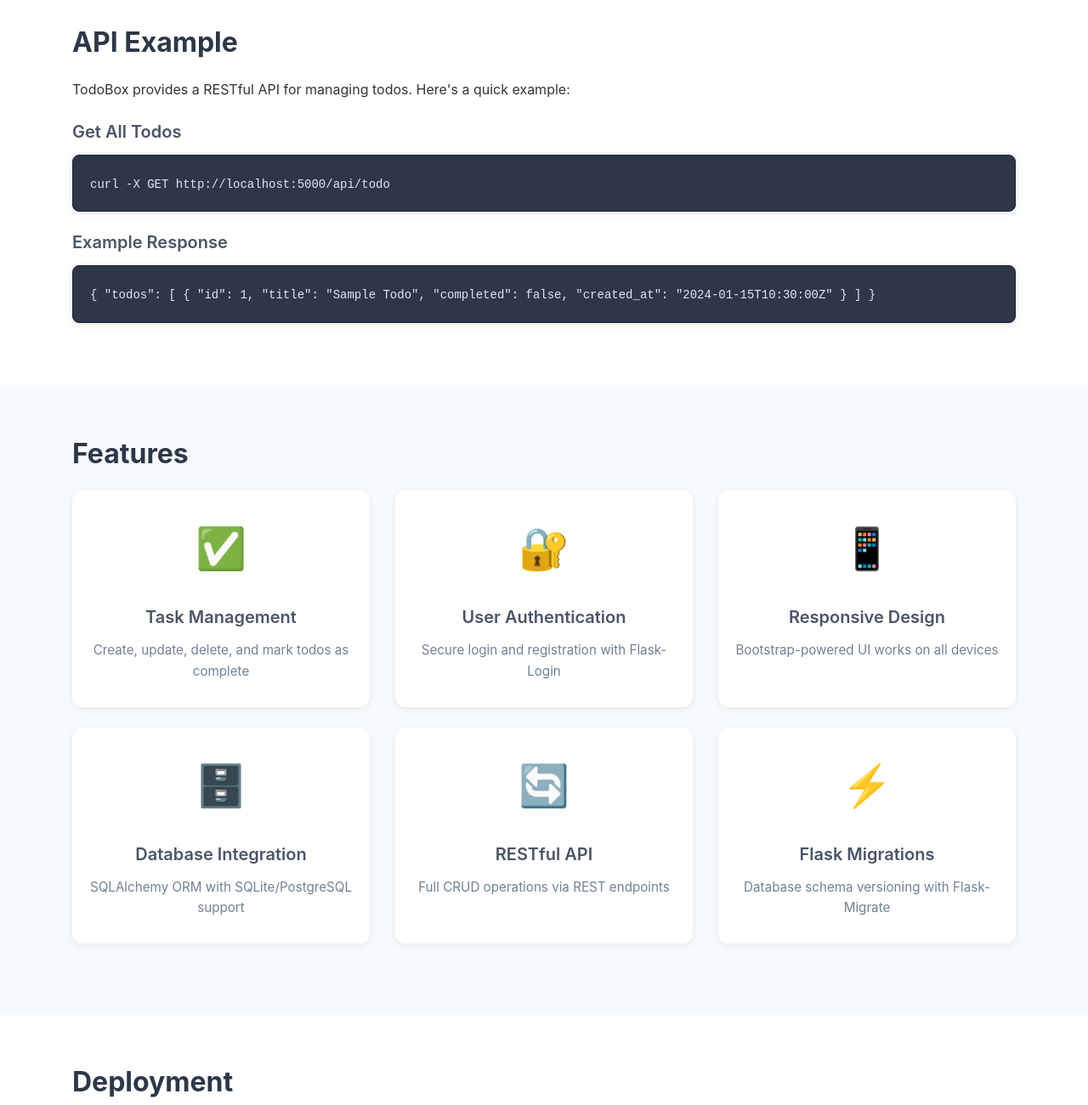
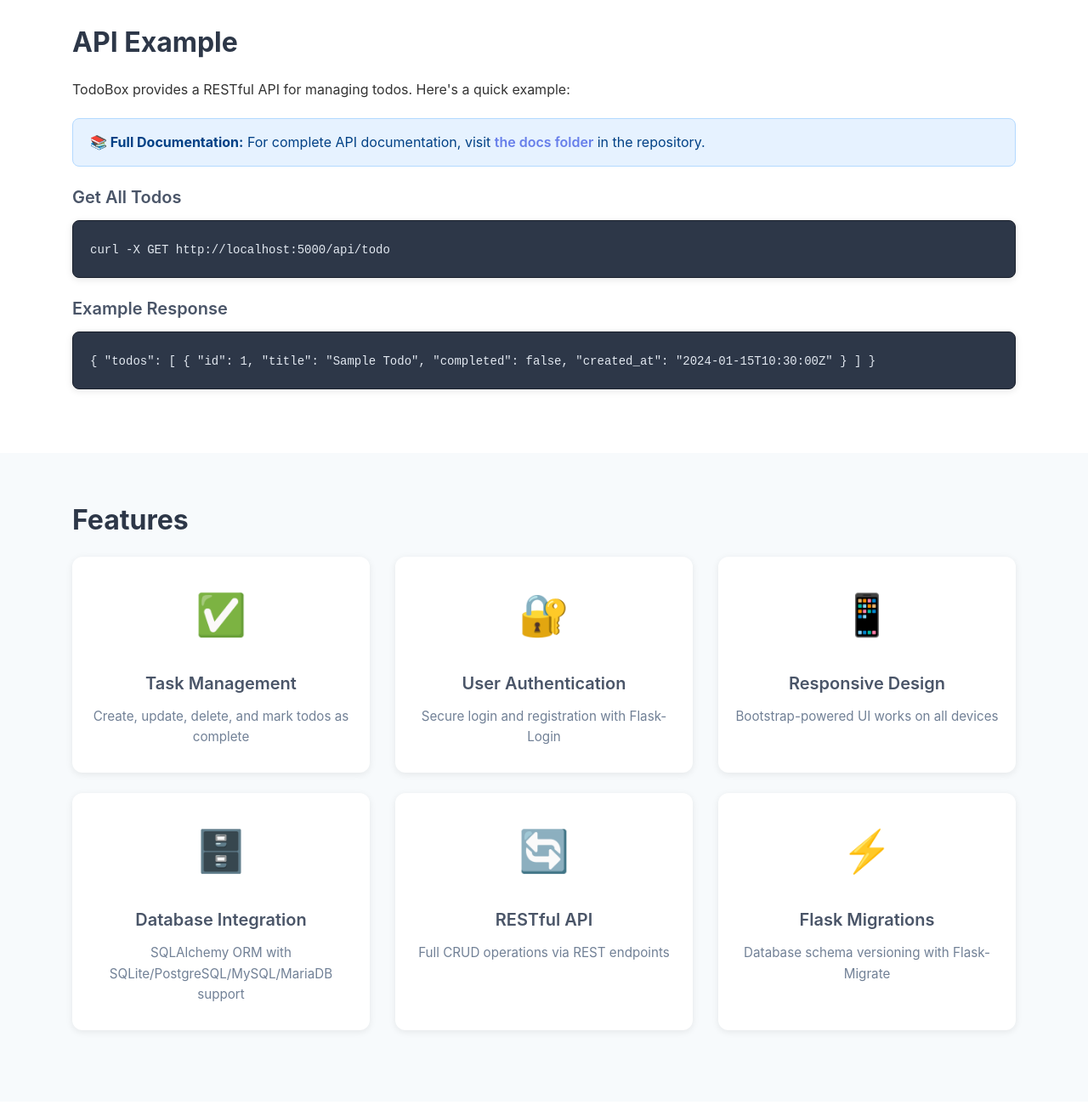
Before and after one commit to faizal2007/todobox-sites, a plain HTML site: page index.html in a window 1280 px wide. Shown: the part 1980-3280 px from the top of the page at 85% size. Drawn offline with nearby package versions, Linux system fonts and the light colour scheme.

Commit message:
update info about database support and add links to docs

```diff
--- a/index.html
+++ b/index.html
@@ -103,6 +103,11 @@
             <h2 class="mb-4">API Example</h2>
             <p>TodoBox provides a RESTful API for managing todos. Here's a quick example:</p>
 
+            <div class="alert alert-info" role="alert">
+                <strong>📚 Full Documentation:</strong> For complete API documentation, visit
+                <a href="https://github.com/faizal2007/todobox/tree/master/docs" target="_blank" style="color: #667eea; font-weight: 600;">the docs folder</a> in the repository.
+            </div>
+
             <h5 class="mt-4">Get All Todos</h5>
             <div class="code-block">
                 <code>curl -X GET http://localhost:5000/api/todo</code>
@@ -156,7 +161,7 @@
                     <div class="feature-card">
                         <div class="feature-icon">🗄️</div>
                         <h5>Database Integration</h5>
-                        <p>SQLAlchemy ORM with SQLite/PostgreSQL support</p>
+                        <p>SQLAlchemy ORM with SQLite/PostgreSQL/MySQL/MariaDB support</p>
                     </div>
                 </div>
                 <div class="col-md-4 mb-4">
```
